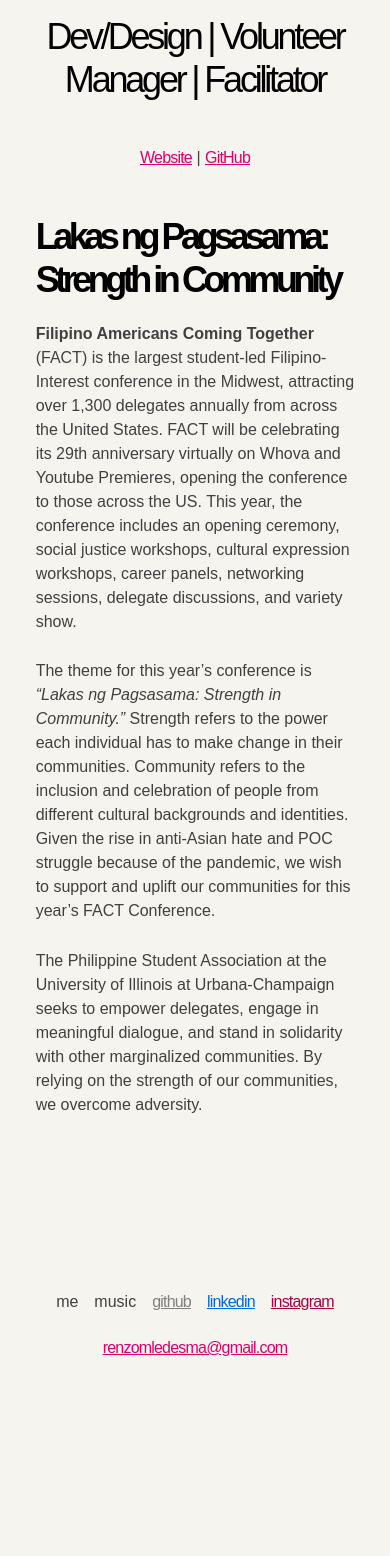
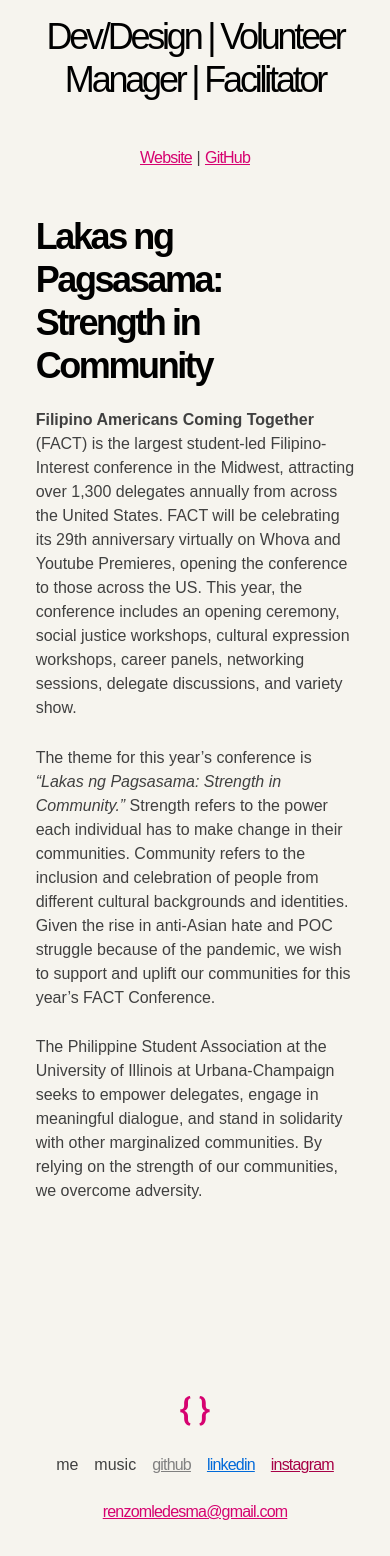
Before and after one commit to renzol2/portfolio, a Next.js app: page /fact in a window 390 px wide. Shown: the part 350-1906 px from the top of the page. Before the commit the page ends 1742 px from the top, so only its background shows below. Built offline with nearby package versions, Linux system fonts and the light colour scheme.

Commit message:
Fix mobile things

```diff
--- a/components/Footer.tsx
+++ b/components/Footer.tsx
@@ -1,6 +1,7 @@
-import { Flex, Spacer } from '@chakra-ui/react';
+import { Box, Flex, Spacer } from '@chakra-ui/react';
 import Hoverable from './Hoverable';
 import Link from './Link';
+import Logo from './Logo';
 import Socials from './Socials';
 
 const Footer = () => {
@@ -21,6 +22,9 @@ const Footer = () => {
       </Hoverable>
       <Spacer py={{ base: '0.7rem', lg: '0' }} />
       <Socials showDropdownOnMobile={false} />
+      <Box w={30} my={5} ml={{ base: 0, lg: '1rem' }}>
+        <Logo />
+      </Box>
     </Flex>
   );
 };
--- a/components/Logo.tsx
+++ b/components/Logo.tsx
@@ -1,22 +1,14 @@
-import { Box, Link as ChakraLink } from '@chakra-ui/react';
+import { Link as ChakraLink } from '@chakra-ui/react';
 import Image from 'next/image';
 import Link from 'next/link';
 import logo from '../public/assets/logo.svg';
 
-interface LogoProps {
-  size: number | string;
-  my?: number | string;
-  mx?: number | string;
-}
-
-export default function Logo({ size, my = 0, mx = 0 }: LogoProps) {
+export default function Logo() {
   return (
-    <Box my={my} mx={mx} width={size} height={size}>
-      <Link href="/" passHref>
-        <ChakraLink>
-          <Image src={logo} alt="logo" />
-        </ChakraLink>
-      </Link>
-    </Box>
+    <Link href="/" passHref>
+      <ChakraLink>
+        <Image src={logo} alt="logo" />
+      </ChakraLink>
+    </Link>
   );
 }
--- a/components/mdxComponents.tsx
+++ b/components/mdxComponents.tsx
@@ -33,7 +33,7 @@ const mdxComponents = {
       as="h2"
       size="2xl"
       color="black"
-      letterSpacing="-0.28rem"
+      letterSpacing={{ base: '-0.15rem', md: '-0.28rem' }}
       mx={TEXT_SIDE_MARGINS}
       pt="2rem"
       pb="0.5rem"
@@ -75,6 +75,7 @@ const mdxComponents = {
   li: (props: any) => (
     <ListItem
       mx={TEXT_SIDE_MARGINS}
+      color={TEXT}
       _selection={{
         background: HIGHLIGHT_COLOR,
       }}
```
